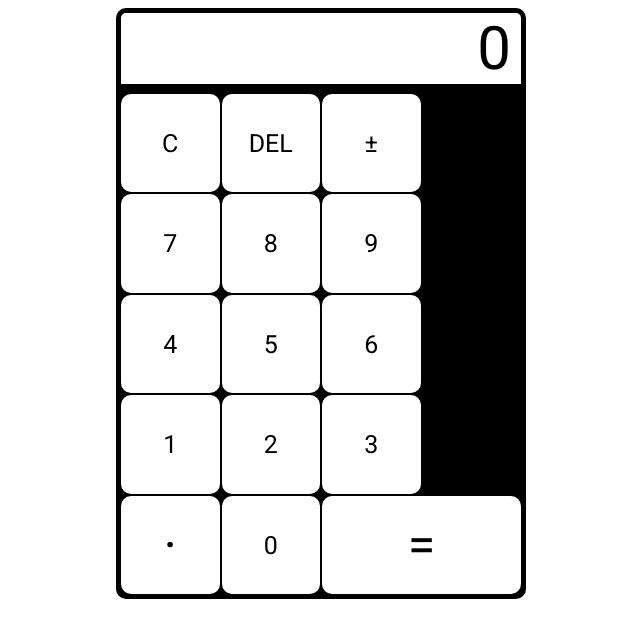
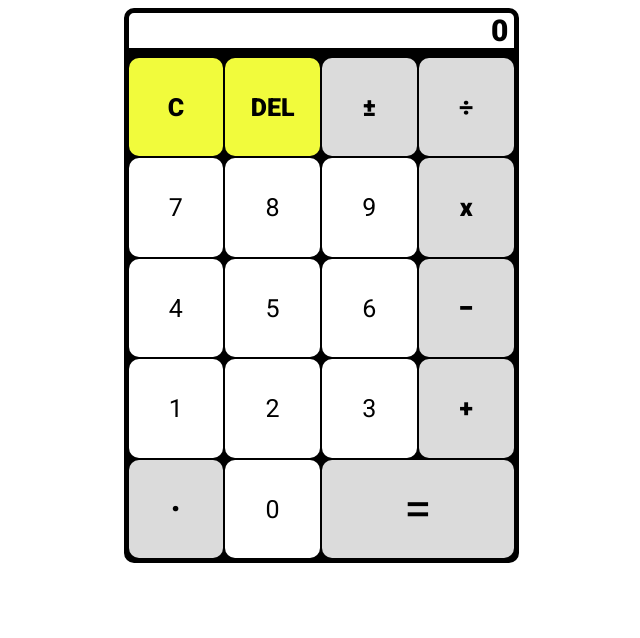
Before and after one commit to R-Langdon/Calculator, a plain HTML site: page index.html in a window 1280 px wide. Shown: the whole page, without its empty margins (319-959 px from the left). Drawn offline with Linux system fonts and the light colour scheme.

Commit message:
More Styling

```diff
--- a/style.css
+++ b/style.css
@@ -8,14 +8,14 @@
 
 #displays {
   display: grid;
-  grid-template-columns: 400px;
+  grid-template-columns: 385px;
   grid-template-rows: 1fr auto;
   word-wrap: break-word;
   border-bottom: 10px solid black;
 }
 
 #calculation, #result {
-  padding: 0 10px;
+  padding: 0 5px;
   text-align: end;
 }
 
@@ -24,7 +24,8 @@
 }
 
 #result {
-  font-size: 60px;
+  font-size: 30px;
+  font-weight: 900;
 }
 
 #buttons {
@@ -37,11 +38,23 @@
   background-color: #000000;
 }
 
-.button, .number {
+.button, .number, .operator {
   text-align: center;
   padding-top: 35px;
   border-radius: 10px;
+  background-color: #DBDBDB;
+}
+
+.number {
   background-color: #ffffff;
+}
+
+.operator, #clear, #delete, #plusMinus {
+  font-weight: 700;
+}
+
+#clear, #delete {
+  background-color: #F1FB3C;
 }
 
 #decimal {
@@ -50,7 +63,9 @@
 }
 
 #subtract {
-  padding-top: 25px;
+  font-size: 50px;
+  font-weight: 100;
+  padding-top: 18px;
 }
 
 #equals {
@@ -59,10 +74,6 @@
   grid-column: 3/5;
 }
 
-.button:hover {
-  background-color: #cccccc;
+.button:hover, .number:hover, .operator:hover, #clear:hover, #delete:hover {
+  background-color: #B5B5B5;
 }
-
-.number:hover {
-  background-color: #cccccc;
-}
```
